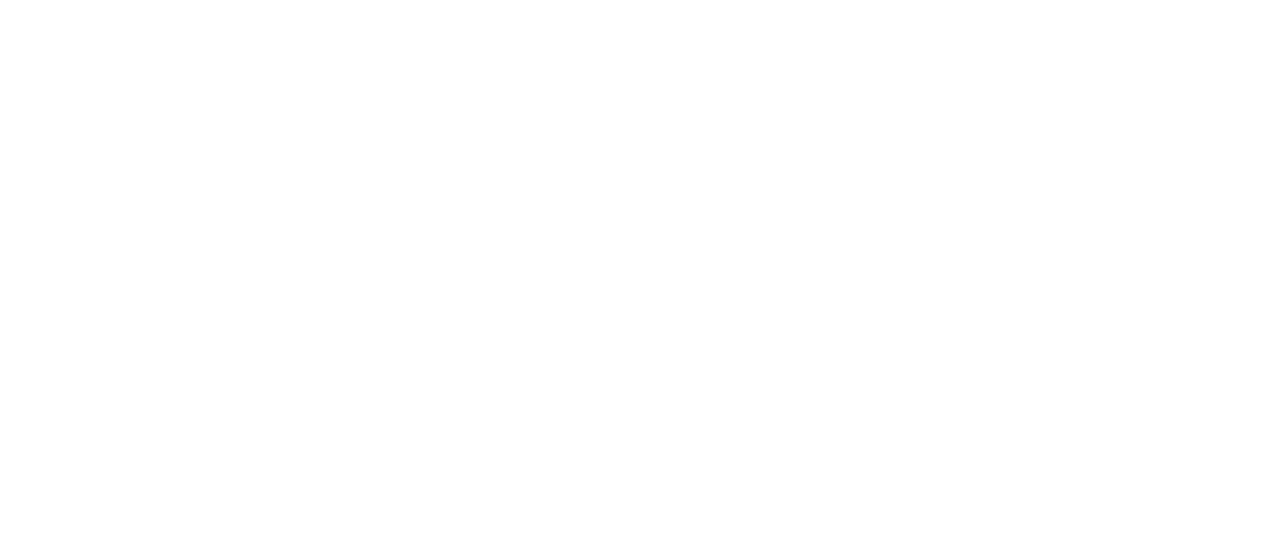
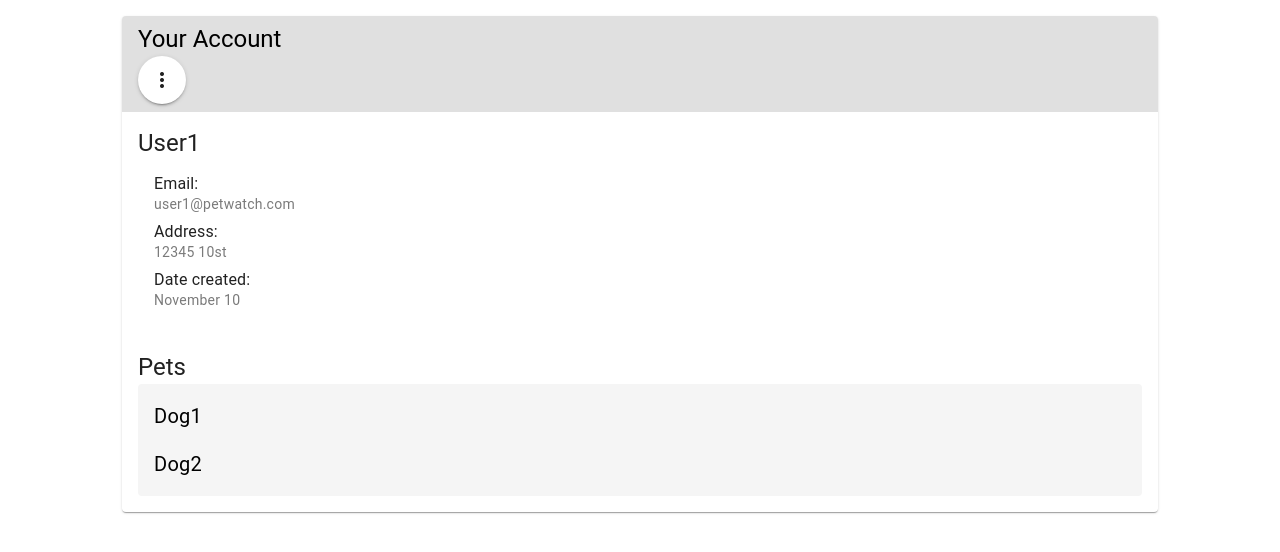
Before and after one commit to SFU-CMPT372-Team5/PetWatch, a Nuxt app: page /account in a window 1280 px wide. Before the commit this address had no page. Shown: the top 552 px of the page. Built offline with nearby package versions, Linux system fonts and the light colour scheme.

Commit message:
Created account page

```diff
--- /dev/null
+++ b/pages/account.vue
@@ -0,0 +1,114 @@
+<template>
+    <VSheet rounded>
+
+        <VContainer fluid>
+
+            <v-row>
+
+                <v-col cols="12" sm="10" offset-sm="1">
+
+                    <v-card>
+
+                        <v-card-title class="bg-grey-lighten-2">
+
+                            <span class="text-h5">Your Account</span>
+
+                            <v-spacer></v-spacer>
+
+                            <v-menu>
+                                <template v-slot:activator="{ props }">
+
+                                    <v-btn icon="mdi-dots-vertical" v-bind="props"></v-btn>
+                                </template>
+
+                                <v-list>
+
+                                    <v-list-item v-for="(item, i) in items" :key="i">
+
+                                        <v-list-item-title>{{ item }}</v-list-item-title>
+                                    </v-list-item>
+                                </v-list>
+                            </v-menu>
+                        </v-card-title>
+
+
+                        <VContainer fluid>
+
+                            <span class="text-h5">{{ account.username }}</span>
+
+                            <v-spacer></v-spacer>
+
+                            <v-list rounded>
+
+                                <v-list-item v-for="(info, i) in account.info" :key="i">
+
+                                    <v-list-item-title>{{ formatLabel(i) }}:</v-list-item-title>
+
+                                    <v-list-item-subtitle v-text="info"></v-list-item-subtitle>
+                                </v-list-item>
+                            </v-list>
+                        </VContainer>
+
+
+                        <VContainer fluid>
+
+                            <span class="text-h5">Pets</span>
+
+                            <v-list class="bg-grey-lighten-4" rounded>
+
+                                <v-list-item v-for="(pet, i) in pets" :key="i" :value="pet" base-color="teal"
+                                    @click="openPetProfile(pet)">
+
+                                    <v-list-item-title class="text-h6 text-black" v-text="pet.name"></v-list-item-title>
+                                </v-list-item>
+                            </v-list>
+                        </VContainer>
+                    </v-card>
+                </v-col>
+            </v-row>
+
+        </VContainer>
+
+    </VSheet>
+</template>
+
+<script >
+export default {
+    data() {
+        return {
+            items: ["Settings", "Delete Account"],
+            account: {
+                "username": "User1",
+                "password": "pass",
+                "info": {
+                    "email": "user1@petwatch.com",
+                    "address": "12345 10st",
+                    "dateCreated": "November 10",
+                }
+
+            },
+            pets: [
+                {
+                    "name": "Dog1"
+                },
+                {
+                    "name": "Dog2"
+                }
+            ]
+        }
+    },
+
+    methods: {
+        //temp function to nicely display info labels from account information
+        formatLabel(string) {
+            string = string.replace(/[A-Z]/g, letter => `_${letter.toLowerCase()}`)
+            string = string.charAt(0).toUpperCase() + string.slice(1)
+            string = string.replace("_", " ")
+            return string
+        },
+        openPetProfile(pet) {
+            console.log("View", pet.name)
+        }
+    }
+}
+</script>
```
